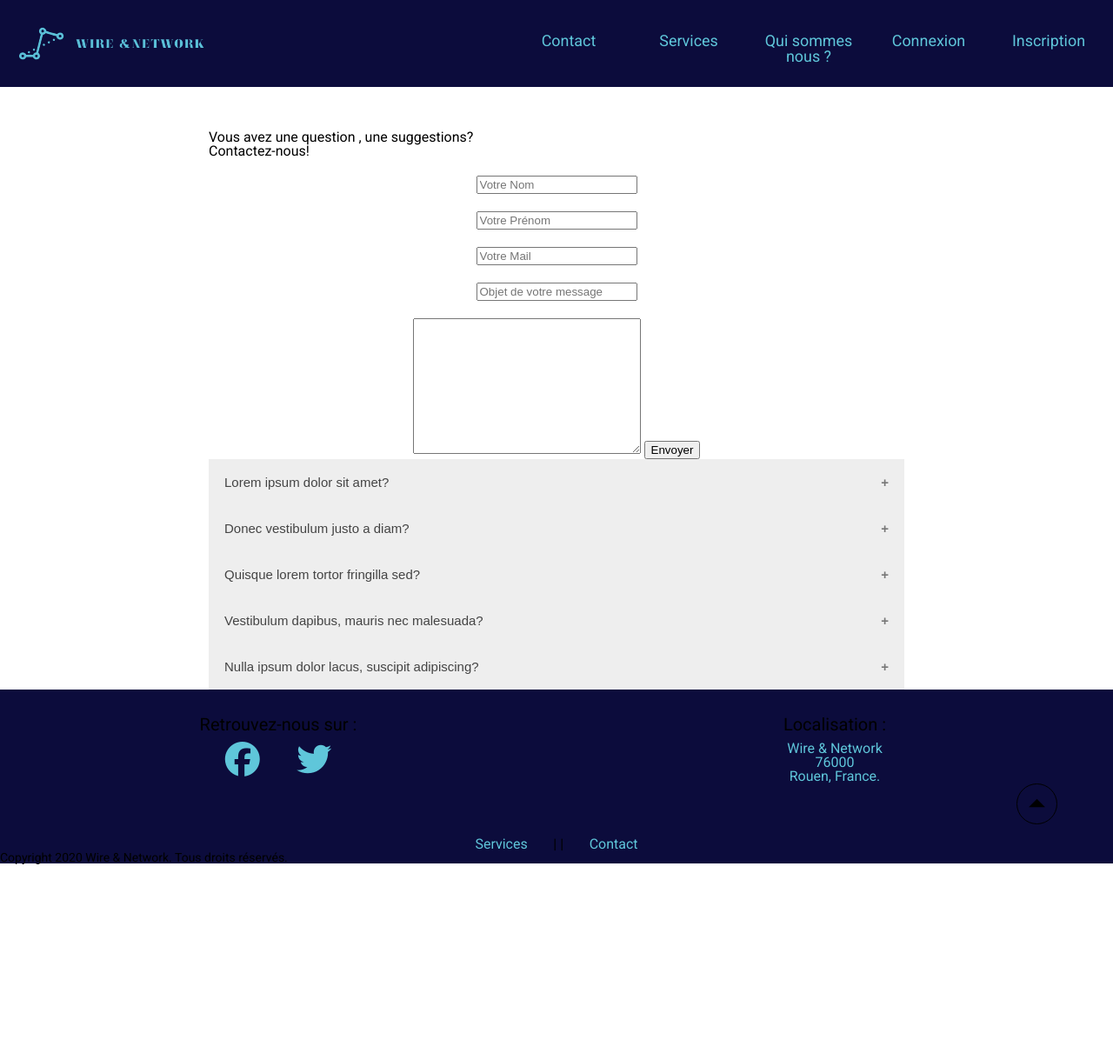
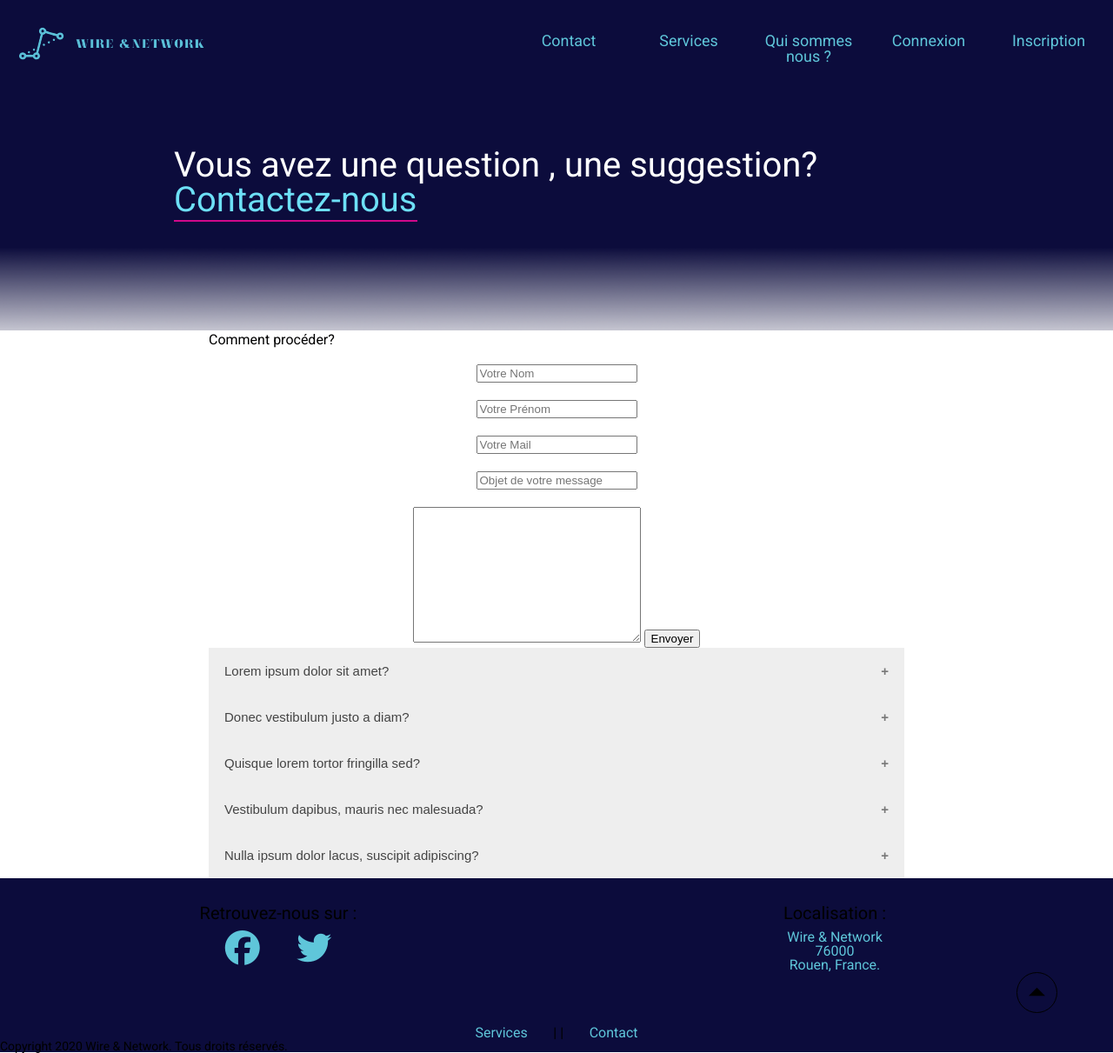
Before and after one commit to AxelBarbeHusson/reseaux, a PHP site: page /contact.php in a window 1280 px wide. Shown: the whole page at 87% size. Before the commit the page ends 994 px from the top, so only its background shows below. Run offline with PHP 8.4, Linux system fonts and the light colour scheme; a stand-in replaces the project's code that opens the database connection; some libraries are stand-ins or nearby versions.

Commit message:
modification du style.css et da la page contact.php

```diff
--- a/assets/css/style.css
+++ b/assets/css/style.css
@@ -378,7 +378,23 @@ thead td {
 }
 /*/ Formulaire de contact /*/
 .contenu {
-    padding-top: 150px;
+    padding-top: 80px;
+}
+#contact h1 {
+    color: white;
+    position: absolute;
+    margin-top: 90px;
+    margin-left: 200px;
+    font-size: 2.5em;
+}
+#contact .contact_us{
+    color : #6DE0F6;
+    border-bottom: solid 2px;
+    border-color : #D1088B
+}
+#contact #banniere {
+    width: 100%;
+    height: 300px;
 }
 .contenu .error {color:red;margin-top: 5px;}
 .contenu .success {font-size:1.5em;color:green;}
--- a/contact.php
+++ b/contact.php
@@ -28,17 +28,20 @@ if (!empty($_POST['submitted'])) {
     }
 }
 ?>
-    <div class="wrap2">
     <div class="contenu">
         <div id="accordéon">
             <div id="contact">
                 <h1>
-                        Vous avez une question , une suggestions?
+                    Vous avez une question , une suggestion?
                     <br>
-                        <span class="contact_us">Contactez-nous!</span>
+                    <span class="contact_us">Contactez-nous</span>
                 </h1>
+                <img id="banniere" src="assets/img/Bannieretest.PNG" alt="">
             </div>
+            <div class="clear"></div>
+            <div class="wrap2">
                 <div id="formulaire">
+                    <p class="howto">Comment procéder?</p>
                     <?php if ($success) { ?>
                         <p class="success">Merci de nous avoir contacté, nous vous renverrons un mail dans les plus
                             brefs délais</p>
@@ -109,11 +112,7 @@ if (!empty($_POST['submitted'])) {
             </div>
         </div>
     </div>
-    <script
-            src="https://code.jquery.com/jquery-2.2.4.min.js"
-            integrity="sha256-BbhdlvQf/xTY9gja0Dq3HiwQF8LaCRTXxZKRutelT44="
-            crossorigin="anonymous"></script>
-    <script src="https://code.jquery.com/ui/1.12.1/jquery-ui.js"></script>
-    <script src="https://cdn.jsdelivr.net/npm/chart.js@2.8.0"></script>
+
+
 <?php
 include_once('inc/footer.php');
```
Lines whose indentation alone changed are shown as unchanged.
